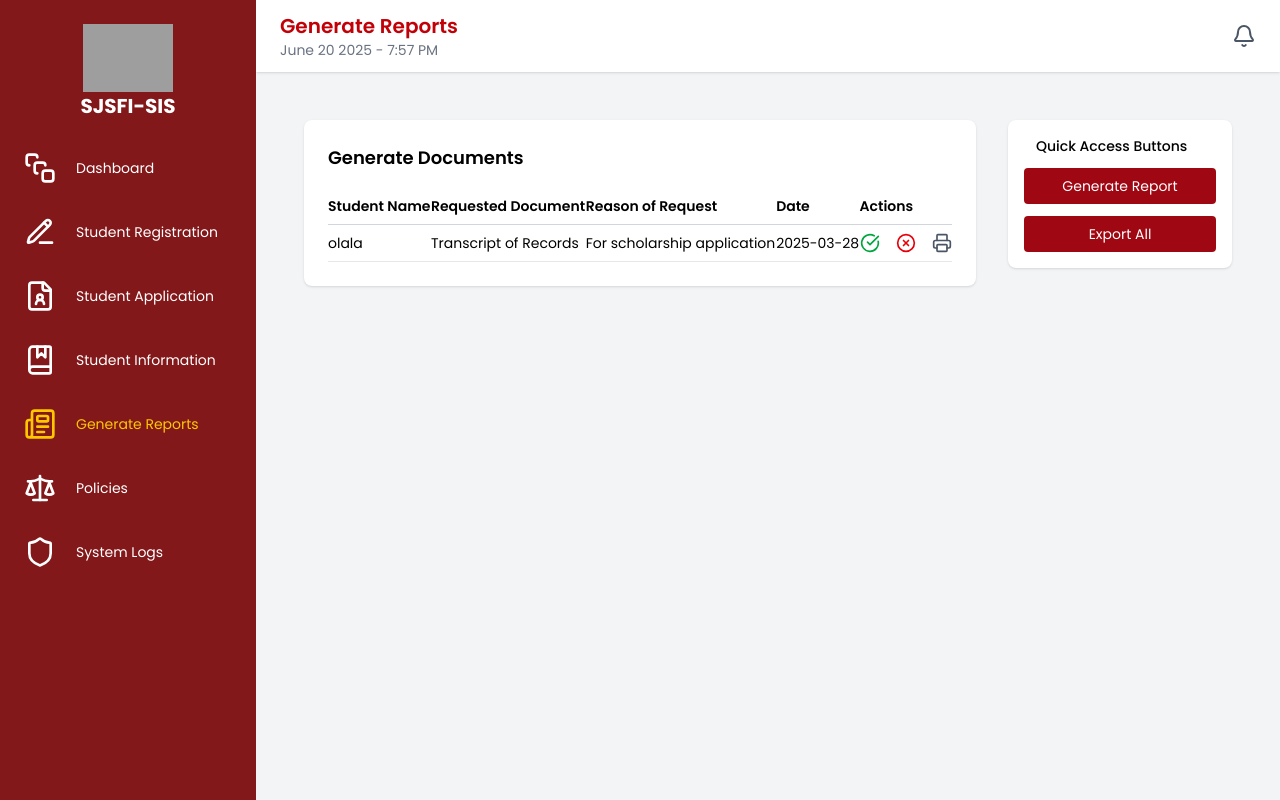
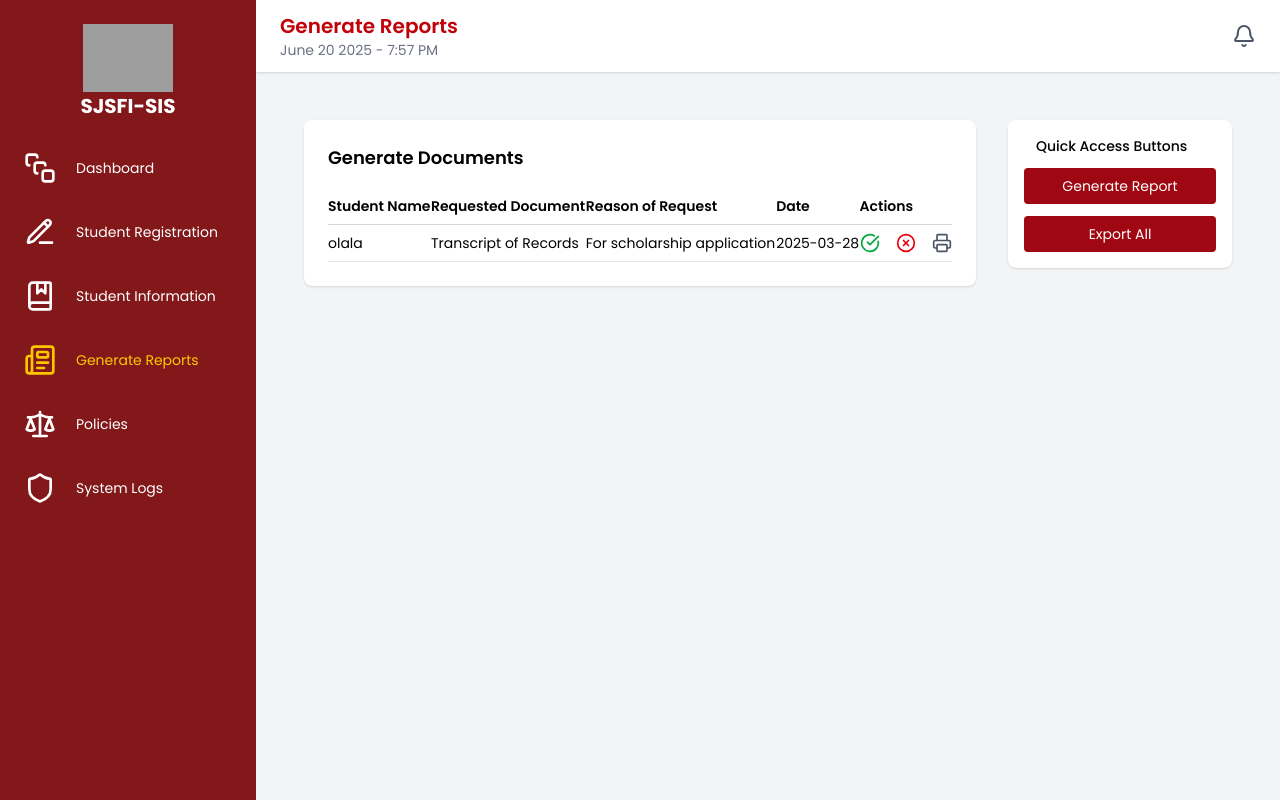
Before and after one commit to dnsxmrs/sjsfi-enrollment, a Next.js app: page /registrar/generate-reports in a window 1280 px wide. Built offline with nearby package versions, Linux system fonts and the light colour scheme; grey boxes are pictures that could not be loaded.

Commit message:
Update layout.tsx

```diff
--- a/src/app/(auth)/registrar/layout.tsx
+++ b/src/app/(auth)/registrar/layout.tsx
@@ -29,11 +29,11 @@ const NAVIGATION_ITEMS = [
         label: "Student Registration",
         icon: PencilLine,
     },
-    {
-        href: "/registrar/student-application",
-        label: "Student Application",
-        icon: FileUser,
-    },
+   // {
+    //    href: "/registrar/student-application",
+    //    label: "Student Application",
+ //       icon: FileUser,
+  //  },
     {
         href: "/registrar/student-information",
         label: "Student Information",
```
